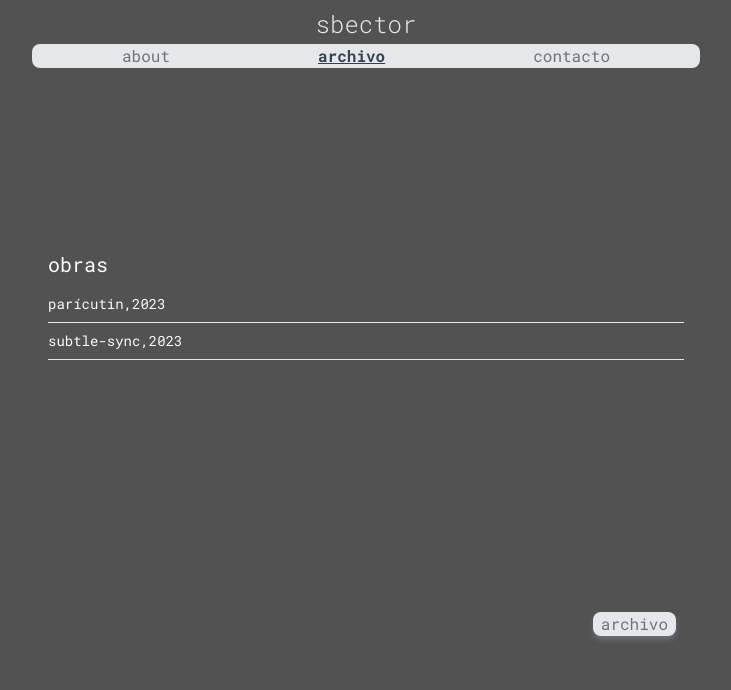
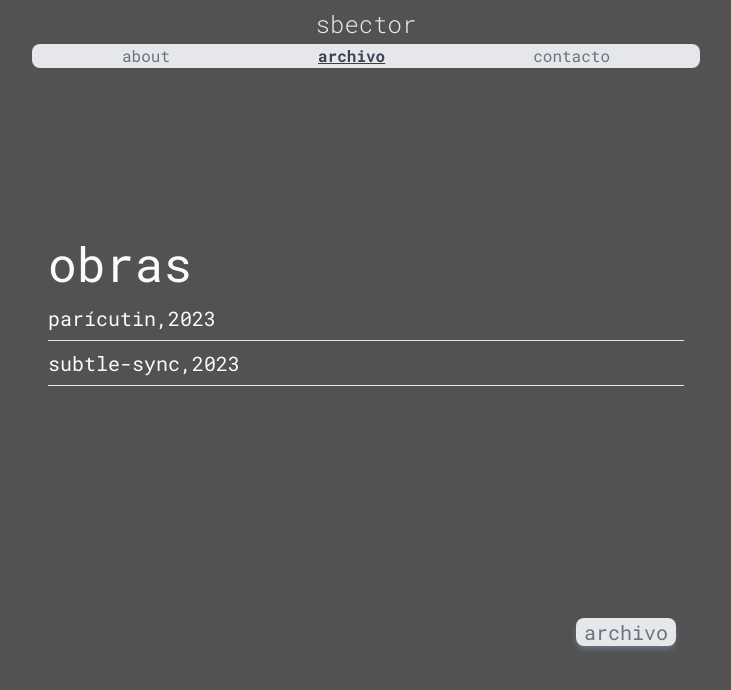
Before and after one commit to Sbector/artista, a Next.js app: page /archivo/obra in a window 1280 px wide. Shown: the top 690 px of the page, without its empty margins (274-1005 px from the left). Built offline with nearby package versions, Linux system fonts and the light colour scheme.

Commit message:
Test responsiveness

```diff
--- a/src/app/_components/Button.tsx
+++ b/src/app/_components/Button.tsx
@@ -21,6 +21,7 @@ export default function Button({
             shadow-gray-500
             hover:bg-gray-300 active:shadow-sm shadow-md transition-all
             rounded-lg px-2 mx-2
+            text-md lg:text-md xl:text-xl 2xl:text-2xl
         `}>
             <button>
                 {children}
--- a/src/app/_components/Wrapper.tsx
+++ b/src/app/_components/Wrapper.tsx
@@ -9,6 +9,7 @@ export default function Wrapper({
         <div className={`${className}
         flex flex-col
         justify-center
+        text-sm md:text-base lg:text-xl xl:texl-2xl
         h-screen
         mt-[-75px]
         pt-[85px]
--- a/src/app/archivo/obra/[slug]/page.tsx
+++ b/src/app/archivo/obra/[slug]/page.tsx
@@ -59,7 +59,8 @@ export default function ObraPage(props: any) {
                 flex flex-col landscape:justify-end
                 row-span-3
                 landscape:col-span-3 landscape:pr-3">
-                    <h1 className="font-medium text-lg">
+                    <h1 className="font-medium
+                    text-xl xl:text-3xl">
                         {obra.title}, <span className="font-light text-emerald-100">{obra.year}</span>
                     </h1>
 
@@ -68,7 +69,6 @@ export default function ObraPage(props: any) {
                     overflow-scroll
                     no-scrollbar
                     my-2
-                    text-sm
                     ">
                         {obra.description}
                     </p>
--- a/src/app/archivo/obra/page.tsx
+++ b/src/app/archivo/obra/page.tsx
@@ -13,7 +13,7 @@ export default function ObrasPage() {
     return (
         <div id="obras">
             <TextWrapper >
-                <h1 className="text-xl">obras</h1>
+                <h1 className="text-2xl md:text-3xl lg:text-4xl xl:text-5xl">obras</h1>
                 <div className="relative">
                     <ul className="
                     max-h-[calc(100vh-230px)]
@@ -22,7 +22,7 @@ export default function ObrasPage() {
                     no-scrollbar
                     my-2">
                         {Obras.map(({ title, year, slug }) => (
-                            <li key={slug} className="py-2 text-sm border-b">
+                            <li key={slug} className="py-2 border-b">
                                 <Link href={`obra/${slug}`}>
                                     <span>{title},{year}</span>
                                 </Link>
```
